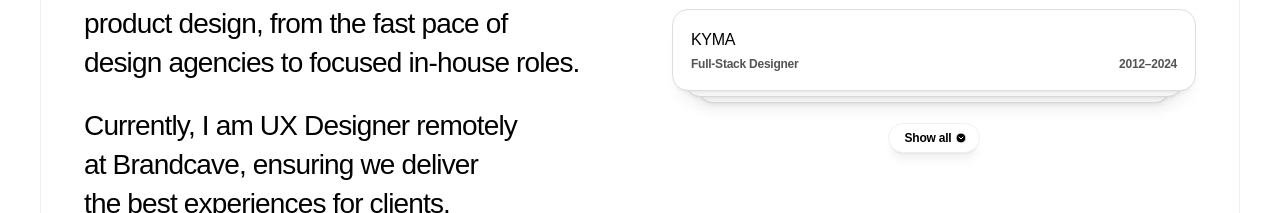
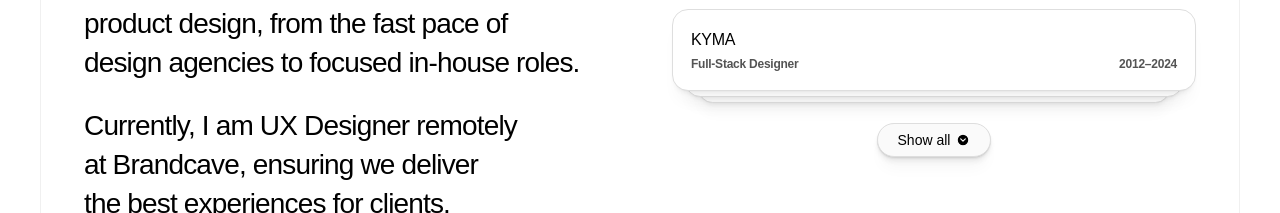
Before and after one commit to qazidadude-ux/portfolio, a Next.js app: page / in a window 1280 px wide. Shown: the part 2300-2513 px from the top of the page. Built offline with nearby package versions, Linux system fonts and the light colour scheme; a web font is replaced by a local one.

Commit message:
Style work history Show all like the nav Contact pill
Co-Authored-By: Claude Opus 5.5 <noreply@anthropic.com>

```diff
--- a/src/components/Nav.tsx
+++ b/src/components/Nav.tsx
@@ -7,6 +7,7 @@ import { motion, AnimatePresence } from "framer-motion";
 import { NAV_LINKS, SITE } from "@/data/site";
 import { Button } from "@/components/ui/Button";
 import { ThemeToggle, useThemeSync } from "@/components/ThemeToggle";
+import { PILL_BUTTON } from "@/components/ui/pill";
 
 const NAV_TRANSITION = { duration: 0.6, ease: [0.22, 1, 0.36, 1] } as const;
 
@@ -114,7 +115,7 @@ export function Nav() {
                 {contactLink && (
                   <Link
                     href={contactLink.href}
-                    className="shrink-0 whitespace-nowrap rounded-[24px] border border-gray-200 bg-gray-50 px-5 py-1.5 text-sm font-medium shadow-[0_0.6px_0.6px_rgba(0,0,0,0.07),0_1.8px_1.8px_rgba(0,0,0,0.07),0_4.8px_4.8px_rgba(0,0,0,0.06),0_15px_15px_-3.75px_rgba(0,0,0,0.03)] transition-transform duration-200 ease-[cubic-bezier(0.16,1,0.3,1)] hover:-translate-y-0.5 active:scale-[0.97]"
+                    className={PILL_BUTTON}
                   >
                     {contactLink.label}
                   </Link>
--- a/src/components/WorkHistory.tsx
+++ b/src/components/WorkHistory.tsx
@@ -4,12 +4,10 @@ import { useState } from "react";
 import { motion } from "framer-motion";
 import { CircleChevronDown } from "lucide-react";
 import { WORK_HISTORY } from "@/data/site";
+import { PILL_BUTTON } from "@/components/ui/pill";
 
 const CARD_SHADOW =
   "shadow-[0_0.6px_0.6px_-0.94px_rgba(0,0,0,0.07),0_1.8px_1.8px_-1.88px_rgba(0,0,0,0.07),0_4.8px_4.8px_-2.8px_rgba(0,0,0,0.06),0_15px_15px_-3.75px_rgba(0,0,0,0.03)]";
-
-const PILL_SHADOW =
-  "shadow-[0_0.6px_0.6px_-1.25px_rgba(0,0,0,0.18),0_2.3px_2.3px_-2.5px_rgba(0,0,0,0.16),0_10px_10px_-3.75px_rgba(0,0,0,0.06)]";
 
 const EASE = [0.16, 1, 0.3, 1] as const;
 
@@ -49,11 +47,11 @@ export function WorkHistory() {
           type="button"
           onClick={() => setOpen((v) => !v)}
           aria-expanded={open}
-          className={`flex h-[30px] items-center gap-1 rounded-[24px] border border-gray-150 bg-white py-3 pl-4 pr-3 text-xs font-semibold tracking-[-0.02em] transition-transform duration-200 hover:-translate-y-0.5 active:scale-[0.97] ${PILL_SHADOW}`}
+          className={`flex items-center gap-1.5 ${PILL_BUTTON}`}
         >
           {open ? "Hide" : "Show all"}
           <CircleChevronDown
-            className={`h-3 w-3 fill-black text-white transition-transform duration-300 ${open ? "rotate-180" : ""}`}
+            className={`h-3.5 w-3.5 fill-black text-gray-50 transition-transform duration-300 ${open ? "rotate-180" : ""}`}
           />
         </button>
       </div>
--- /dev/null
+++ b/src/components/ui/pill.ts
@@ -0,0 +1,3 @@
+// Soft gray pill used for secondary actions (nav Contact, work history Show all).
+export const PILL_BUTTON =
+  "shrink-0 whitespace-nowrap rounded-[24px] border border-gray-200 bg-gray-50 px-5 py-1.5 text-sm font-medium shadow-[0_0.6px_0.6px_rgba(0,0,0,0.07),0_1.8px_1.8px_rgba(0,0,0,0.07),0_4.8px_4.8px_rgba(0,0,0,0.06),0_15px_15px_-3.75px_rgba(0,0,0,0.03)] transition-transform duration-200 ease-[cubic-bezier(0.16,1,0.3,1)] hover:-translate-y-0.5 active:scale-[0.97]";
```
